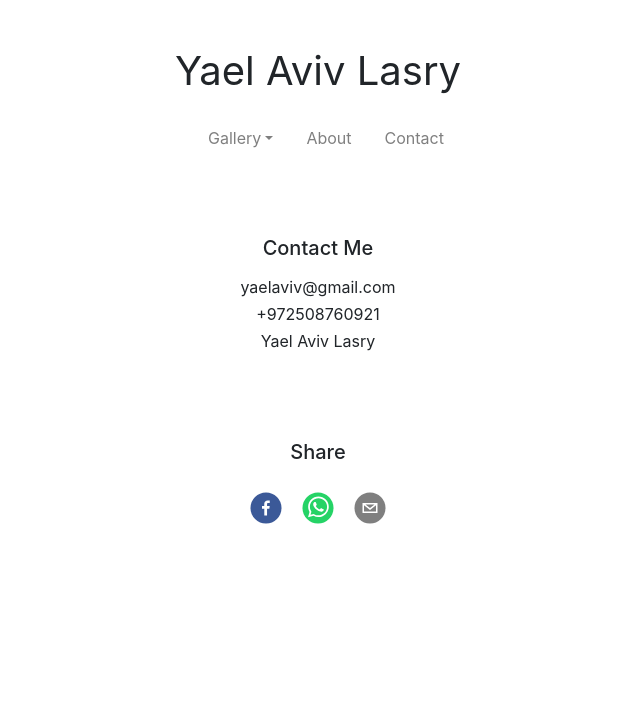
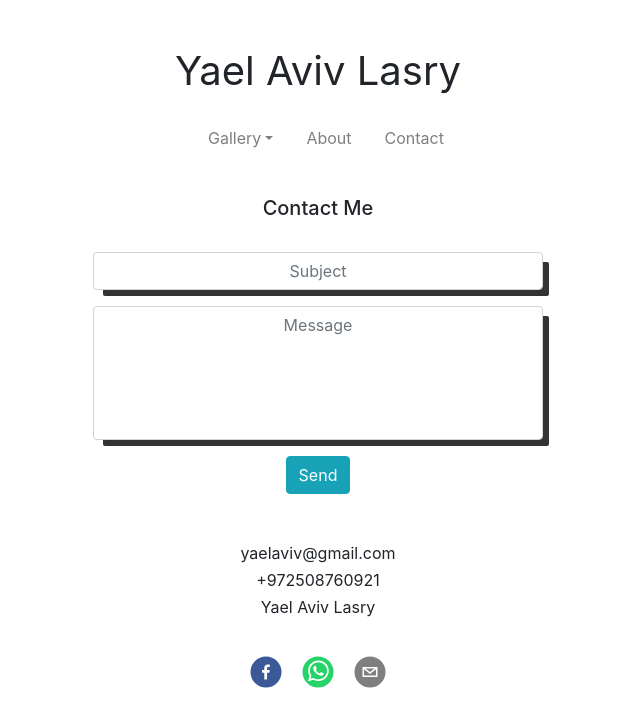
Before and after one commit to GiladGuralnik/YaelAviv, a React (Create React App) app: page /contact in a window 1280 px wide. Shown: the top 726 px of the page, without its empty margins (322-962 px from the left). Built offline with nearby package versions, Linux system fonts and the light colour scheme; no server answers.

Commit message:
Add Contact Form

```diff
--- a/src/App.css
+++ b/src/App.css
@@ -127,3 +127,12 @@ div.desc {
 .frame{
   width:80px
 }
+
+.textarea {
+  resize:none;
+}
+
+.shadow_form{
+  box-shadow:  8px 8px 0px -2px rgba(0,0,0,0.8);
+
+}
--- a/src/App.js
+++ b/src/App.js
@@ -2,7 +2,7 @@ import React, { Component } from 'react';
 import { BrowserRouter as Router, Route, Switch } from 'react-router-dom';
 import { Home } from './Home';
 import { About } from './About';
-import { Contact } from './Contact';
+import  {Contact}  from './Contact';
 import { Layout } from './components/Layout';
 import { NavigationBar } from './components/NavigationBar';
 import {Grid} from './components/Grid'
--- a/src/Contact.js
+++ b/src/Contact.js
@@ -1,23 +1,98 @@
 import React from 'react'
 import {EmailShareButton,EmailIcon,WhatsappShareButton,FacebookIcon,FacebookShareButton,WhatsappIcon} from 'react-share'
+import { Form,Button } from 'react-bootstrap';
 
+var data_js = {
+    "access_token": process.env.REACT_APP_EMAIL_TOKEN
+};
+
+function js_onSuccess() {
+    // remove this to avoid redirect
+    // window.location = window.location.pathname + "?message=Email+Successfully+Sent%21&isError=0";
+}
+
+function js_onError(error) {
+    // remove this to avoid redirect
+    // window.location = window.location.pathname + "?message=Email+could+not+be+sent.&isError=1";
+}
+
+
+function js_send() {
+    // alert("mail")
+    // sendButton.value='Sending…';
+    // sendButton.disabled=true;
+    var request = new XMLHttpRequest();
+    request.onreadystatechange = function() {
+        if (request.readyState == 4 && request.status == 200) {
+            js_onSuccess();
+        } else
+        if(request.readyState == 4) {
+            js_onError(request.response);
+        }
+    };
+
+    // var subject = document.querySelector("#" + form_id_js + " [name='subject']").value;
+    // var message = document.querySelector("#" + form_id_js + " [name='text']").value;
+    data_js['subject'] = "asd";
+    data_js['text'] = "ee";
+    var params = toParams(data_js);
+
+    request.open("POST", "https://postmail.invotes.com/send", true);
+    request.setRequestHeader("Content-type", "application/x-www-form-urlencoded");
+
+    request.send(params);
+
+    return false;
+}
+
+
+function toParams(data_js) {
+    var form_data = [];
+    for ( var key in data_js ) {
+        form_data.push(encodeURIComponent(key) + "=" + encodeURIComponent(data_js[key]));
+    }
+
+    return form_data.join("&");
+}
+
+// var js_form = document.getElementById(form_id_js);
+// js_form.addEventListener("submit", function (e) {
+//     e.preventDefault();
+// });
+
+//js_send();
 
 export const Contact = () => (
         <div>
 
-            <h5 align="center" style={{paddingTop:"70px"}}>
-                Contact Me
-            </h5>
+        <h5 align="center" style={{paddingTop:"30px"}}>
+            Contact Me
+        </h5>
 
-            <div style={{paddingTop:"10px",paddingBottom:"80px"}}>
+
+        <Form align="center" style={{maxWidth:"450px",margin:"0 auto"}}>
+            <Form.Group controlId="formBasicEmail">
+                <Form.Label></Form.Label>
+                <Form.Control autocomplete="off" className="shadow_form" placeholder="Subject" style={{textAlign:"center"}}/>
+            </Form.Group>
+
+            <Form.Group controlId="exampleForm.ControlTextarea1">
+                <Form.Control autocomplete="off" as="textarea" placeholder="Message" rows="5" className="textarea shadow_form" style={{textAlign:"center"}}/>
+            </Form.Group>
+            <Button variant="info" type="submit" onClick={js_send()}>
+                Send
+            </Button>
+        </Form>
+
+            <div style={{paddingTop:"50px",paddingBottom:"30px"}}>
                 <h6 align="center" class="font-weight-normal" >yaelaviv@gmail.com</h6>
                 <h6 align="center" class="font-weight-normal" >+972508760921</h6>
                 <h6 align="center" class="font-weight-normal" >Yael Aviv Lasry</h6>
             </div>
 
-            <h5 align="center" style={{paddingBottom:"20px"}}>
+            {/* <h5 align="center" style={{paddingBottom:"20px"}}>
                 Share
-            </h5>
+            </h5> */}
 
             {/* https://github.com/caspg/react-sharingbuttons */}
 
--- a/src/Home.js
+++ b/src/Home.js
@@ -5,6 +5,9 @@ import {Grid} from './components/Grid'
 import {Test} from './components/Test'
 import Test2 from './components/Test2'
 import { Test3 } from './components/Test3';
+import { func } from 'prop-types';
+
+
 export const Home = () => (
 
 
```
Also changed, not shown: 1 other file (tests, documents, lock files or other folders).
